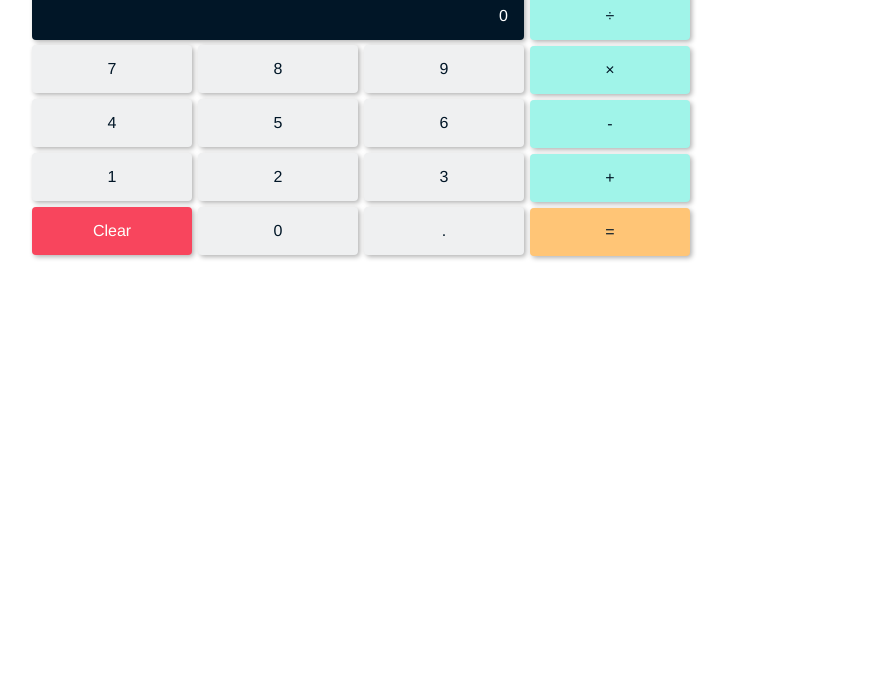
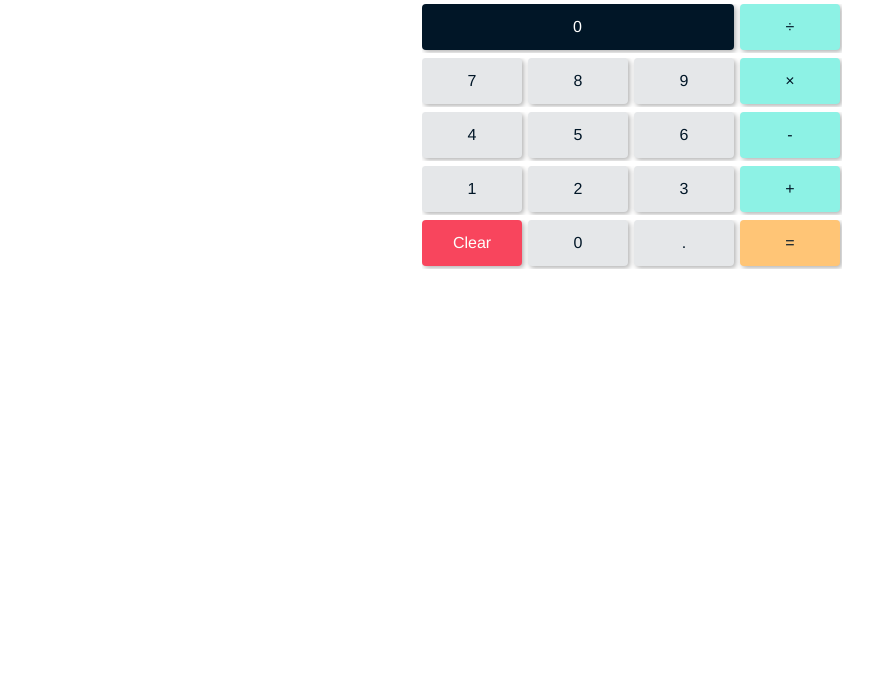
Before and after one commit to sjfortin/weekend-challenge-2, a website: page public/index.html in a window 1280 px wide. Shown: the part 111-800 px from the top of the page, without its empty margins (8-881 px from the left). Drawn offline with Linux system fonts and the light colour scheme.

Commit message:
Style updates

```diff
--- a/public/client.js
+++ b/public/client.js
@@ -1,12 +1,13 @@
 /*
-Todos:
-- Cannot currently string operations together. Only one operation per computation
+Enhancement:
+- Be able to string operations together. Currently only one operation per computation
 */
 
 var firstNumber = '';
 var secondNumber = '';
 var operator;
 var operatorClicked = false;
+var operatorToDisplay;
 var firstNumberDecimalClicked = false;
 var secondNumberDecimalClicked = false;
 
@@ -42,7 +43,7 @@ function getValuesAndOperation() {
                 secondNumberDecimalClicked = true;
             }
             console.log('second number is ' + secondNumber);
-            $('#output').text(secondNumber);
+            $('#output').text(firstNumber + ' ' + operatorToDisplay + ' ' + secondNumber);
         }
     }
 
@@ -50,8 +51,9 @@ function getValuesAndOperation() {
     if ($(this).attr('data-operator') && operatorClicked == false && firstNumber.length !== 0) {
         operatorClicked = true;
         operator = $(this).data().operator;
+        operatorToDisplay = $(this).html();
         console.log('operator is: ' + operator);
-        $('#output').text($(this).html());
+        $('#output').text(firstNumber + ' ' + operatorToDisplay);
     }
 }
 
@@ -89,7 +91,7 @@ function getCalculation() {
             console.log(response);
             $('#output').text("Computing . . .");
             setTimeout(function () {
-                $('#output').text(response.result);
+                $('#output').text('Result: ' + response.result);
             }, 3000);
         }
     });
--- a/public/index.html
+++ b/public/index.html
@@ -5,51 +5,39 @@
     <title>Weekend Challenge #2</title>
     <link rel="stylesheet" href="styles.css">
     <script src="vendors/jquery-3.2.1.min.js"></script>
-     <script src="client.js"></script>
+    <script src="client.js"></script>
 </head>
 
 <body>
     <div id="calculator">
         <h1>Calculator</h1>
-        <div id="values">
+        <div id="buttons">
             <div class="row">
                 <div id="output">0</div>
+                <div class="calc-button operation" data-operator="/">&divide;</div>
             </div>
             <div class="row">
                 <div class="calc-button" data-value="7">7</div>
                 <div class="calc-button" data-value="8">8</div>
                 <div class="calc-button" data-value="9">9</div>
+                <div class="calc-button operation" data-operator="*">&times;</div>
             </div>
             <div class="row">
                 <div class="calc-button" data-value="4">4</div>
                 <div class="calc-button" data-value="5">5</div>
                 <div class="calc-button" data-value="6">6</div>
+                <div class="calc-button operation" data-operator="-">-</div>
             </div>
             <div class="row">
                 <div class="calc-button" data-value="1">1</div>
                 <div class="calc-button" data-value="2">2</div>
                 <div class="calc-button" data-value="3">3</div>
+                <div class="calc-button operation" data-operator="+">+</div>
             </div>
             <div class="row">
                 <div class="calc-button" id="clear">Clear</div>
                 <div class="calc-button" data-value="0">0</div>
                 <div class="calc-button" data-value=".">.</div>
-            </div>
-        </div>
-        <div id="operations">
-            <div class="row">
-                <div class="calc-button operation" data-operator="/">&divide;</div>
-            </div>
-            <div class="row">
-                <div class="calc-button operation" data-operator="*">&times;</div>
-            </div>
-            <div class="row">
-                <div class="calc-button operation" data-operator="-">-</div>
-            </div>
-            <div class="row">
-                <div class="calc-button operation" data-operator="+">+</div>
-            </div>
-            <div class="row">
                 <div class="calc-button" id="equals">=</div>
             </div>
         </div>
--- a/public/styles.css
+++ b/public/styles.css
@@ -1,48 +1,44 @@
 body {
     font-family: Helvetica, sans-serif;
     font-size: 16px;
+    line-height: 1;
     color: #011627;
     margin: 0;
 }
 
 #calculator {
-    margin: 40px;
-}
-
-#values {
-    float: left;
-    margin-right: 6px;
-}
-
-#operations {
-    float: left;
+    margin: 40px auto;
+    overflow: hidden;
+    width: 420px;
+    text-align: center;
 }
 
 .row {
     margin: 5px 0;
     clear: both;
+    overflow: hidden;
 }
 
 #output {
+    width: 312px;
+    float: left;
+    margin: 0 6px 3px 0;
     background: #011627;
     color: #fff;
     border-radius: 4px;
-    text-align: center;
     padding: 15px;
     box-sizing: border-box;
     letter-spacing: 1px;
-    text-align: right;
     box-shadow: 2px 2px 5px 0px rgba(0, 0, 0, 0.3);
 }
 
 .calc-button {
-    margin: 0 6px 6px 0;
-    width: 160px;
+    margin: 0 6px 3px 0;
+    width: 100px;
     padding: 15px;
     border-radius: 4px;
-    background: #eff0f1;
+    background: #e5e7e9;
     float: left;
-    text-align: center;
     box-sizing: border-box;
     cursor: pointer;
     -webkit-transition: .25s all;
@@ -52,11 +48,19 @@ body {
 }
 
 .calc-button:hover {
-    background: #e5e7e9;
+    background: #b2b9be;
 }
 
 .calc-button:last-child {
     margin-right: 0;
+}
+
+.operation {
+    background: #8df2e5;
+}
+
+.operation:hover {
+    background: #41ead4;
 }
 
 #equals {
@@ -75,11 +79,3 @@ body {
 #clear:hover {
     background: #F71735;
 }
-
-.operation {
-    background: #a0f4e9;
-}
-
-.operation:hover {
-    background: #7af0e0;
-}
```
